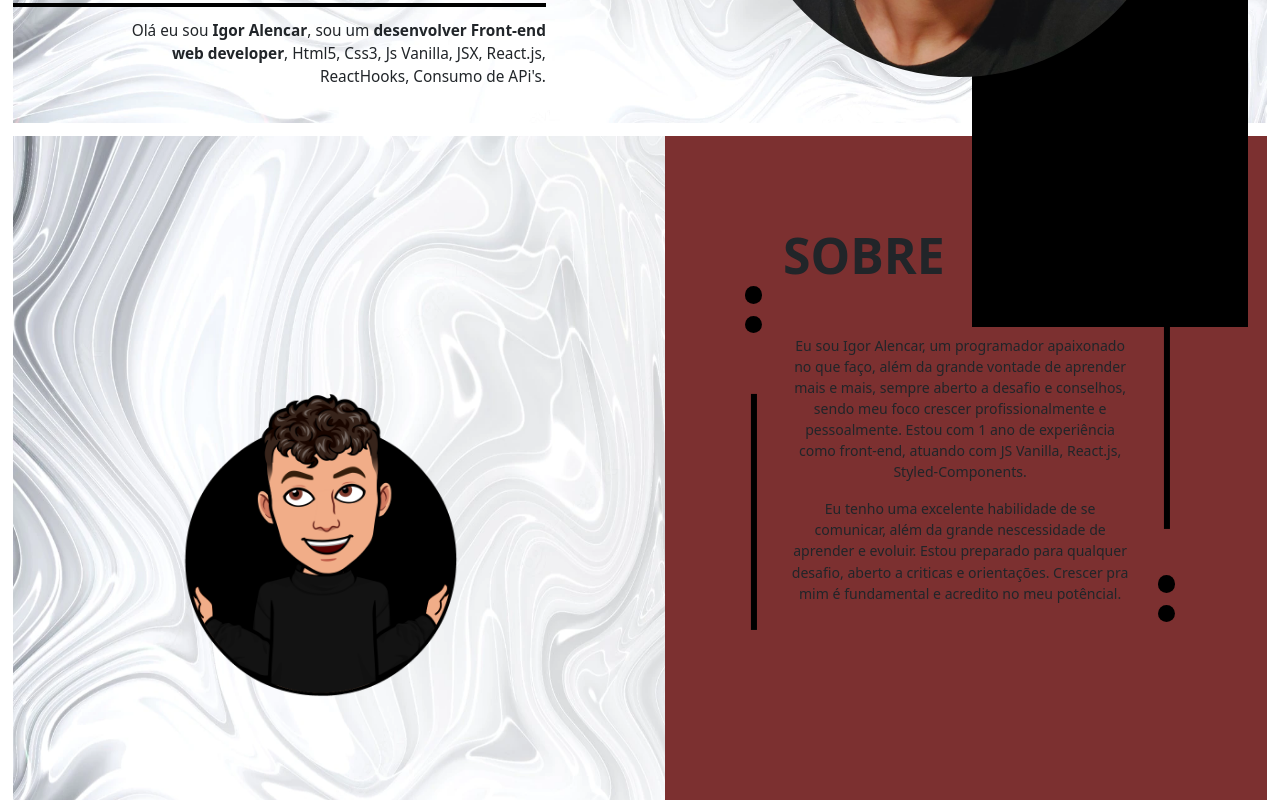
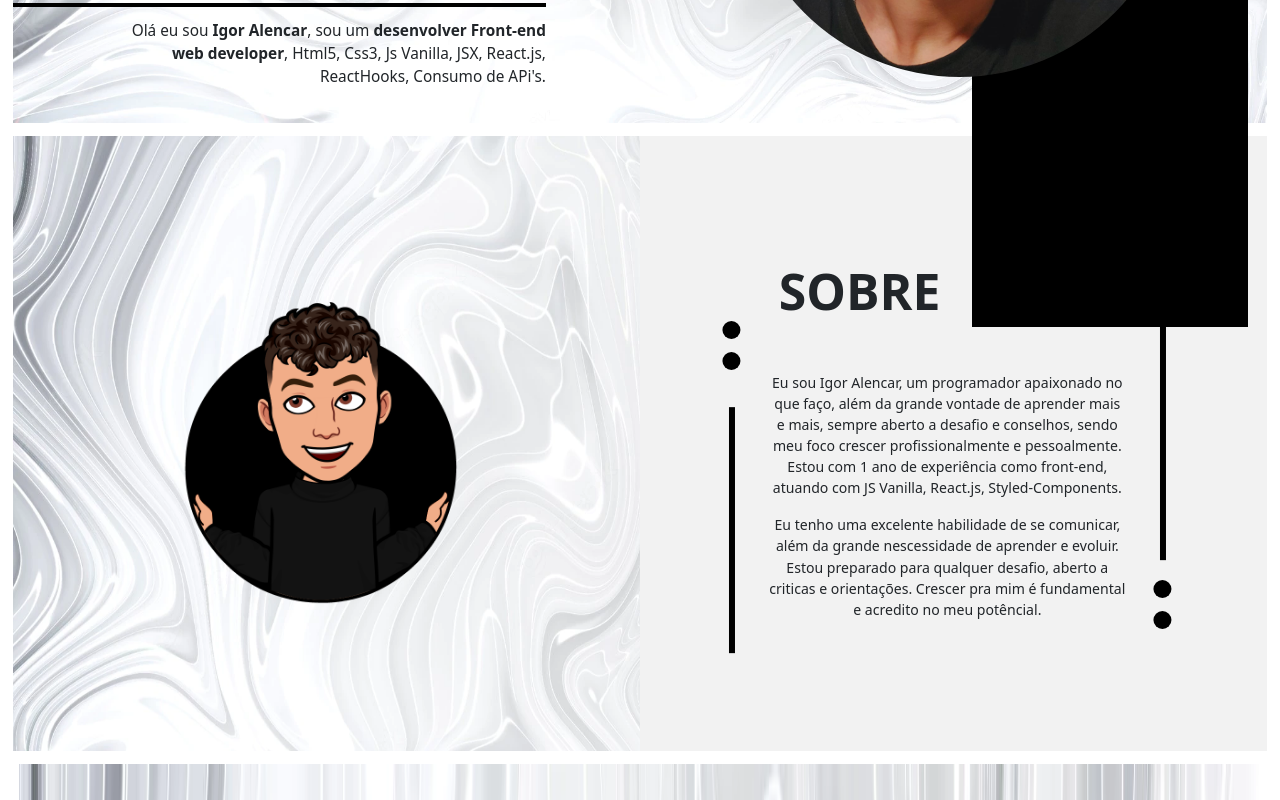
Before and after one commit to Al3ncar/Al3ncar_web, a React (Create React App) app: page / in a window 1280 px wide. Shown: the part 540-1340 px from the top of the page. Built offline with nearby package versions, Linux system fonts and the light colour scheme.

Commit message:
Atualização dos components

```diff
--- a/src/components/main/style/styled.js
+++ b/src/components/main/style/styled.js
@@ -2,7 +2,7 @@ import styled from "styled-components"
 import Back from "../img/back.png"
 
 export const Cont = styled.section`
-    width: 98%; height: 100vh;
+    width: 98%; height: 100%;
     margin:0 1% 1% 1%;
     display: flex;
     justify-content: space-between;
@@ -17,7 +17,7 @@ export const Cont = styled.section`
     }
 `
 export const ContBox = styled.div`
-    width: 49%; height: 100vh;
+    width: 49%; height: 100%;
     padding: 10%;
 
 
@@ -31,8 +31,8 @@ export const BoxSobre = styled.div`
     width:50%;
 `
 export const Sobre = styled.div`
-    width:48%;
-    background-color: #7c3030;
+    width:50%;
+    background-color: #f2f2f2;
     @media(max-width: 500px){
         height: 60%; width: 100%;
         align-items: center;
@@ -43,7 +43,7 @@ export const Sobre = styled.div`
 
 export const SobreTilt = styled.h2`
     width: 50%;
-    margin: 15% 0 0 8%;
+    margin: 20% 0 0 10%;
     text-align: center;
     font-size: 3.9vw;
     font-weight: bolder;
@@ -57,7 +57,7 @@ export const SobreTilt = styled.h2`
 export const SobreText = styled.div`
     width: 98%;
     font-size: 1.2vw;
-    padding: 8% 0 8% 0;
+    padding: 8% 0 6% 0;
     display: grid;
     place-items: center;
     text-align: center;
@@ -115,7 +115,6 @@ export const ElementRight = styled.span`
 `
 export const Text = styled.p`
     width: 58%;
-
     font-size: 1.1vw;
 `
 export const ElementLeft = styled.span`
```
